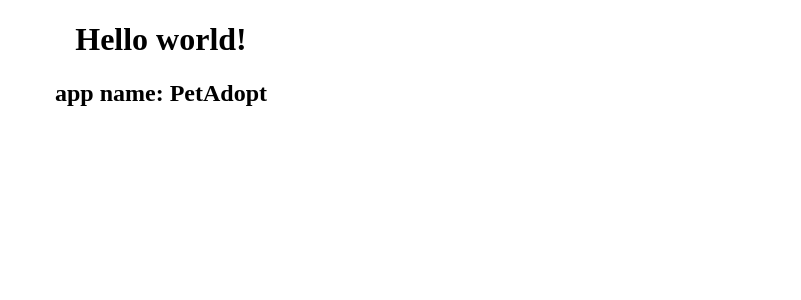
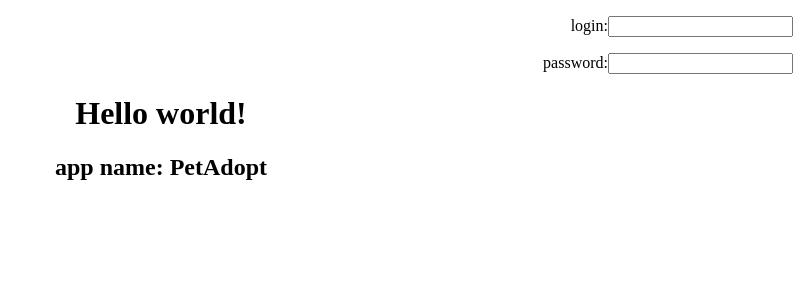
Before and after one commit to kkuczynski/JavaAngularDB, an Angular app in the folder PetAdopt-frontend/: page / in a window 1280 px wide. Shown: the top 300 px of the page, without its empty margins (479-1280 px from the left). Built offline with nearby package versions, Linux system fonts and the light colour scheme.

Commit message:
added login and password input fields, changed icon

```diff
--- a/PetAdopt-frontend/src/app/app.component.html
+++ b/PetAdopt-frontend/src/app/app.component.html
@@ -1,3 +1,4 @@
+<app-login></app-login>
 <div style="text-align: center;">
   <h1>
     Hello world!
@@ -5,4 +6,5 @@
   <h2>
     app name: {{title}}
   </h2>
+
 </div>
--- a/PetAdopt-frontend/src/app/app.module.ts
+++ b/PetAdopt-frontend/src/app/app.module.ts
@@ -3,10 +3,12 @@ import { NgModule } from '@angular/core';
 
 import { AppRoutingModule } from './app-routing.module';
 import { AppComponent } from './app.component';
+import { LoginComponent } from './login/login.component';
 
 @NgModule({
   declarations: [
-    AppComponent
+    AppComponent,
+    LoginComponent
   ],
   imports: [
     BrowserModule,
--- /dev/null
+++ b/PetAdopt-frontend/src/app/login/login.component.html
@@ -0,0 +1,9 @@
+<div style="text-align: right;">
+<p>
+    login:<input [id]="login" type="text">
+</p>
+<p>
+    password:<input [id] = "password" type="password">
+</p>
+</div>
+<p ></p>
--- /dev/null
+++ b/PetAdopt-frontend/src/app/login/login.component.ts
@@ -0,0 +1,17 @@
+import { Component, OnInit } from '@angular/core';
+
+@Component({
+  selector: 'app-login',
+  templateUrl: './login.component.html',
+  styleUrls: ['./login.component.css']
+})
+export class LoginComponent implements OnInit {
+
+  public login = 'login';
+  public password = 'password';
+  constructor() { }
+
+  ngOnInit() {
+  }
+
+}
--- a/PetAdopt-frontend/src/index.html
+++ b/PetAdopt-frontend/src/index.html
@@ -2,12 +2,13 @@
 <html lang="en">
 <head>
   <meta charset="utf-8">
-  <title>PetAdoptFrontend</title>
+  <title>PetAdopt</title>
   <base href="/">
   <meta name="viewport" content="width=device-width, initial-scale=1">
   <link rel="icon" type="image/x-icon" href="favicon.ico">
 </head>
 <body>
+  <app-login></app-login>
   <app-root></app-root>
 </body>
 </html>
```
Also changed, not shown: PetAdopt-frontend/src/app/login/login.component.css (added), 2 other files (tests, documents, lock files or other folders).
